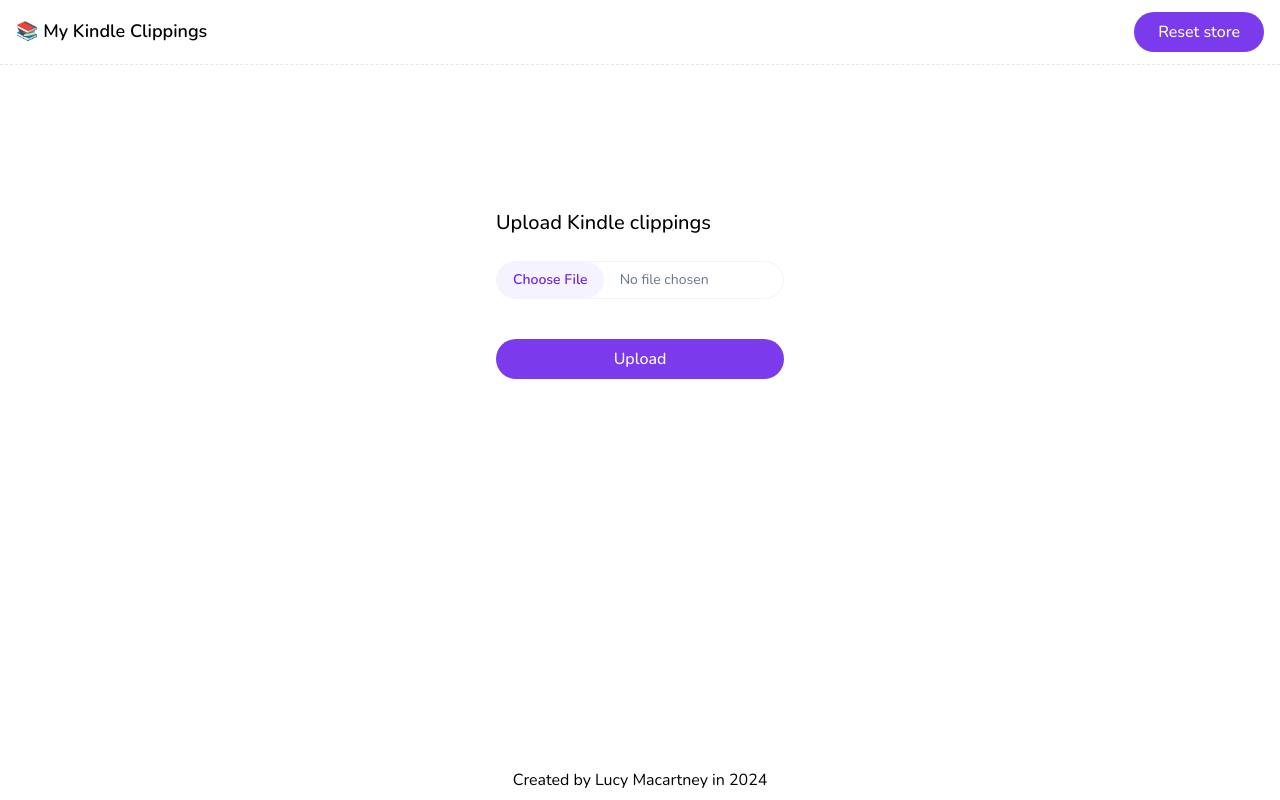
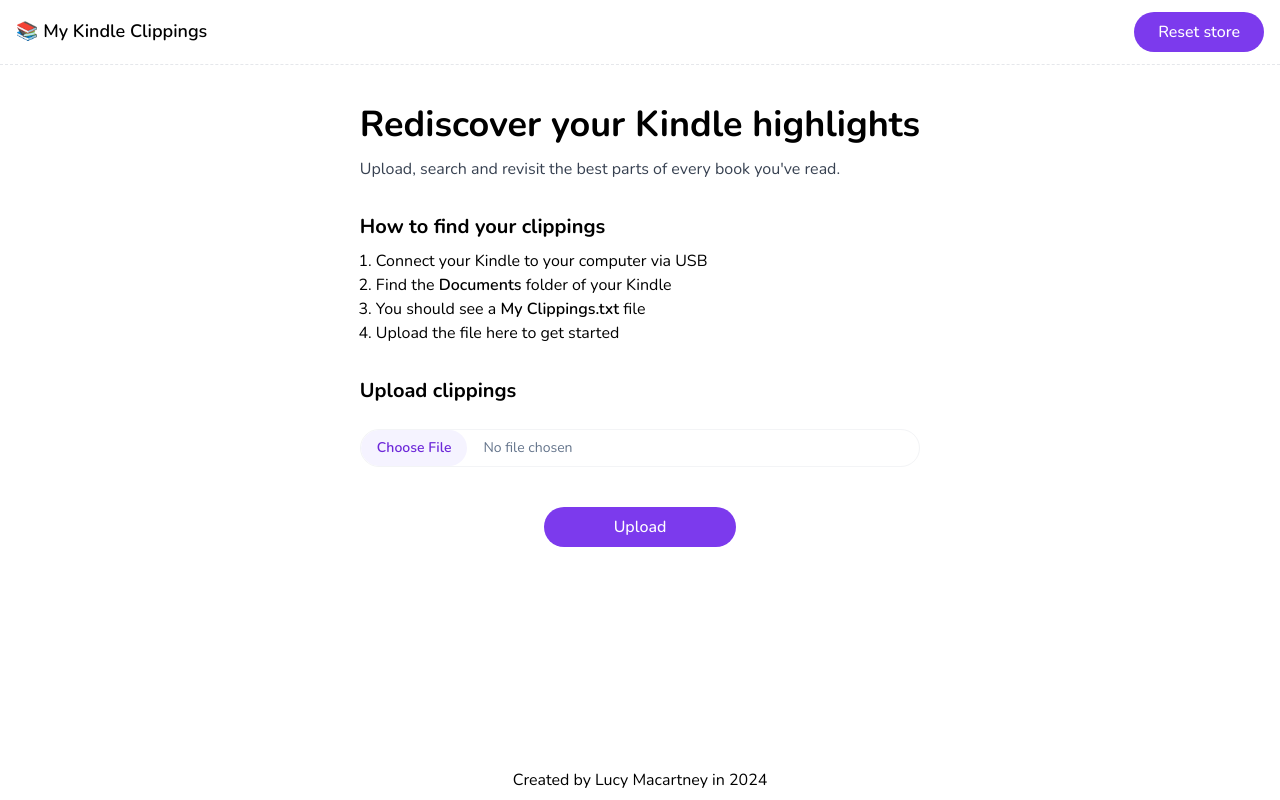
Before and after one commit to lmac-1/kindle-clippings, a Next.js app: page / in a window 1280 px wide. Built offline with nearby package versions, Linux system fonts and the light colour scheme.

Commit message:
Improves homepage

```diff
--- a/app/layout.tsx
+++ b/app/layout.tsx
@@ -37,7 +37,7 @@
           </Link>
           <ResetStoreButton />
         </nav>
-        <div className="grow">{children}</div>
+        <div className="grow max-w-xl mx-auto py-10">{children}</div>
         <Footer />
       </body>
     </html>
--- a/app/page.tsx
+++ b/app/page.tsx
@@ -2,7 +2,30 @@
 
 export default function Home() {
   return (
-    <div className="flex items-center flex-col justify-center pt-36 pb-12">
+    <div className="flex items-start flex-col gap-8">
+      <div>
+        <h2 className="font-bold text-4xl mb-3">
+          Rediscover your Kindle highlights
+        </h2>
+        <p className="text-gray-700 font-light">
+          Upload, search and revisit the best parts of every book you've read.
+        </p>
+      </div>
+      <div>
+        <h3 className="font-bold text-xl mb-2">How to find your clippings</h3>
+        <ol className="list-decimal ml-4">
+          <li>Connect your Kindle to your computer via USB</li>
+          <li>
+            Find the <strong className="font-semibold">Documents</strong> folder
+            of your Kindle
+          </li>
+          <li>
+            You should see a{' '}
+            <strong className="font-semibold">My Clippings.txt</strong> file
+          </li>
+          <li>Upload the file here to get started</li>
+        </ol>
+      </div>
       <UploadClippings />
     </div>
   );
--- a/app/quotes/layout.tsx
+++ b/app/quotes/layout.tsx
@@ -7,15 +7,11 @@
   const { quotes, books } = useClippingStore();
 
   if (!quotes && !books) {
-    return (
-      <div className="max-w-lg mx-auto text-center py-8">
-        Oops! No clippings found.
-      </div>
-    );
+    return <>Oops! No clippings found.</>;
   }
 
   return (
-    <div className="max-w-lg mx-auto py-8">
+    <>
       {quotes && books && (
         <Summary totalQuotes={quotes.length} totalBooks={books.length} />
       )}
@@ -36,6 +32,6 @@
         </div>
       )}
       {children}
-    </div>
+    </>
   );
 }
--- a/components/Summary/Summary.tsx
+++ b/components/Summary/Summary.tsx
@@ -10,7 +10,7 @@
 
   return (
     <div className="flex justify-center gap-2 flex-col items-center">
-      <h2 className="font-semibold text-3xl">Your Kindle Clippings</h2>
+      <h2 className="font-bold text-4xl">Your Kindle Clippings</h2>
       <p className="text-sm text-gray-600 italic">{subText}</p>
     </div>
   );
--- a/components/UploadClippings/UploadClippings.tsx
+++ b/components/UploadClippings/UploadClippings.tsx
@@ -63,9 +63,9 @@
     }
   };
   return (
-    <form onSubmit={handleSubmit} className="flex flex-col gap-6">
-      <label className="block text-xl font-medium" htmlFor="file">
-        Upload Kindle clippings
+    <form onSubmit={handleSubmit} className="flex w-full flex-col gap-6">
+      <label className="block text-xl font-bold" htmlFor="file">
+        Upload clippings
       </label>
       <input
         id="file"
@@ -73,7 +73,9 @@
         className="block border border-gray-100 text-slate-500 focus:ring-2 outline-none rounded-full focus:ring-violet-400 text-sm mb-4 file:mr-4 file:py-2 file:px-4 file:text-sm file:font-semibold file:bg-violet-50 file:text-violet-700 hover:file:bg-violet-100 file:border-0 file:rounded-full"
         onChange={handleFileChange}
       />
-      <Button disabled={loading}>{loading ? 'Loading...' : 'Upload'}</Button>
+      <Button className="self-center min-w-48" disabled={loading}>
+        {loading ? 'Loading...' : 'Upload'}
+      </Button>
       {errorMessage && (
         <p className="text-sm text-center text-gray-500">
           Oops! {errorMessage}.
```
